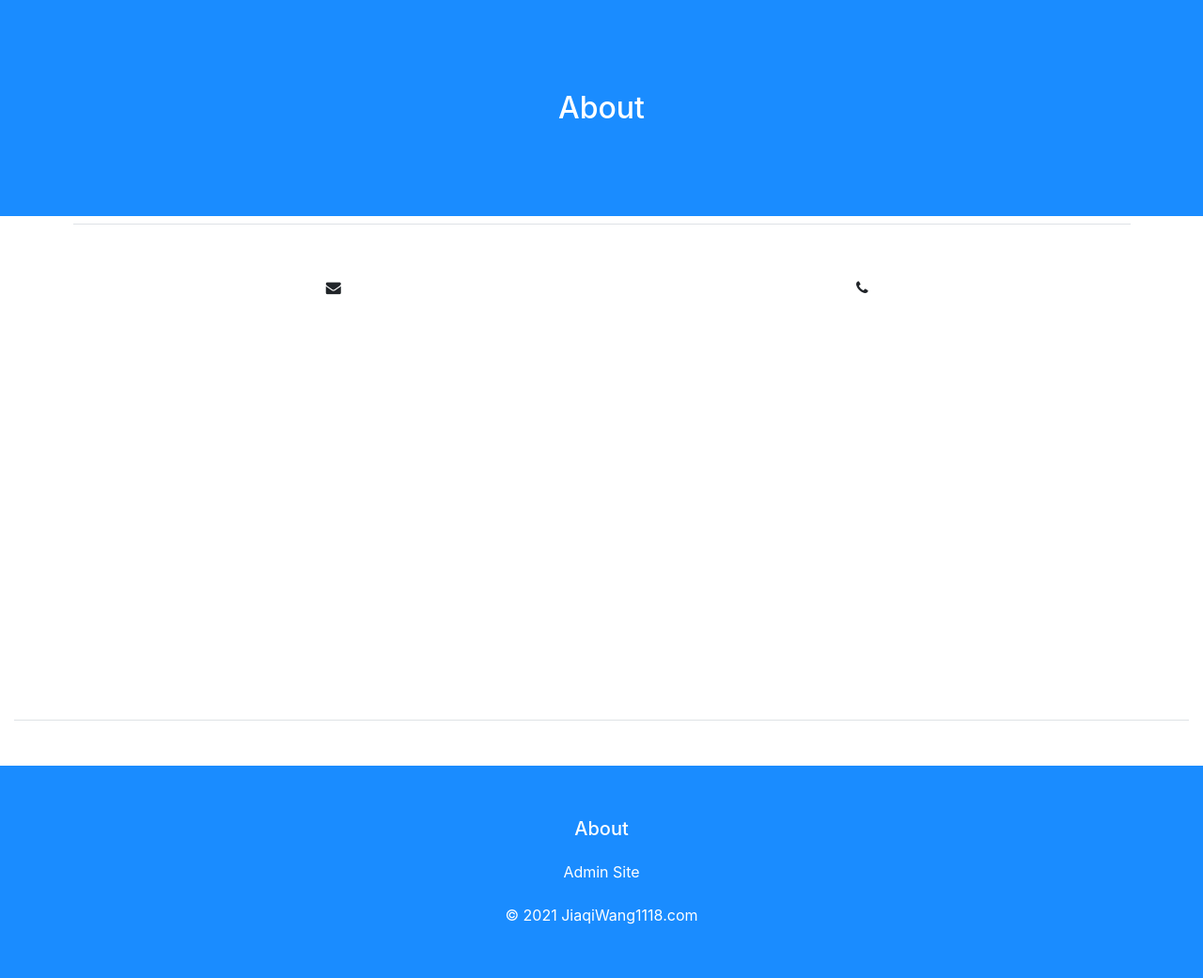
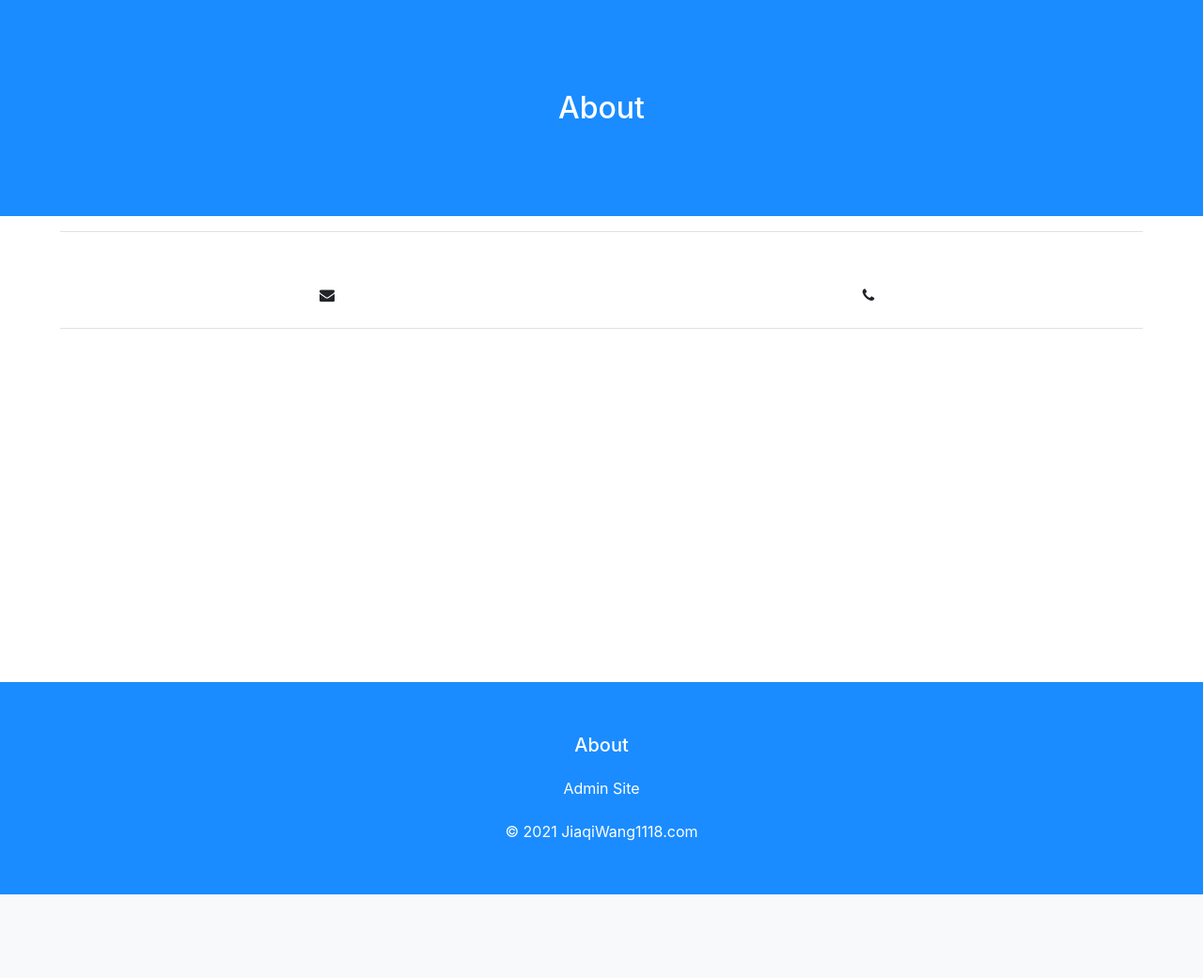
Before and after one commit to JackyW1118/cs-project-portfolio, a Django app: page /about/ in a window 1280 px wide. Shown: the part 56-1097 px from the top of the page at 94% size. After the commit the page ends 1008 px from the top, so only its background shows below. Run offline with Django 3.2, Linux system fonts and the light colour scheme; data that the repository does not hold is empty; some libraries are stand-ins or nearby versions.

Commit message:
adjust container width

```diff
--- a/myprojects/static/myprojects/index.css
+++ b/myprojects/static/myprojects/index.css
@@ -8,16 +8,18 @@
     }
 }
 
+.container-fluid{
+    padding: 0;
+ }
+
 .hero{
     background-color:  #1a8cff;
-    margin-left: calc(50% - 50vw);
-    width: 100vw;
     text-align: center;
+    width: 100%;
 }
+
 .proj-hero{
     background-color:  #1a8cff;
-    margin-left: calc(50% - 50vw);
-    width: 100vw;
     text-align: center;
     height: 250px;
 }
--- a/myprojects/templates/myprojects/about.html
+++ b/myprojects/templates/myprojects/about.html
@@ -6,7 +6,7 @@
     </h1>
 </div>
 <div class="width-control set-height">
-    <legend class="border-bottom my-2"></legend>
+    <legend class="border-bottom my-3"></legend>
     <div>
         {{myinfo.about_page_description}}
     </div>
@@ -19,5 +19,6 @@
             <i class="fa fa-phone"><a  class="ml-2" href="tel:{{myinfo.phone_number}}">{{myinfo.phone_number}}</a></i>
         </div>
     </div>
+    <legend class="border-bottom my-3"></legend>
 </div>
 {% endblock content %}
--- a/myprojects/templates/myprojects/base.html
+++ b/myprojects/templates/myprojects/base.html
@@ -44,10 +44,9 @@
         </div>
       </nav>
     </header>
-    <main role="main" class="container-fluid">
+    <div role="main" class="container-fluid">
         {% block content %}{% endblock %}
-        <legend class="border-bottom pb-8 my-5"></legend>
-    </main>
+    </div>
     <footer class="footer hero">
       <div class="row">
         <div class="h5 col-sm pb-2 pt-5">
--- a/myprojects/templates/myprojects/project_detail.html
+++ b/myprojects/templates/myprojects/project_detail.html
@@ -1,6 +1,5 @@
 {% extends "myprojects/base.html" %}
 {% block content %}
-<div class="width-control">
 <div class="proj-hero d-flex justify-content-center">
     <br class="my-5">
     <h1 class="h1 text-white py-5 text-wdith my-5">
@@ -8,6 +7,7 @@
     </h1>
     <br class="my-5">
 </div>
+<div class="width-control">
     <div class = "content-sec">
         <div class="row my-5">
             <div class="col-sm">
@@ -45,7 +45,7 @@
     </div>
 {% endif %}
 {% for update in updates %}
-<legend class="border-bottom my-2"></legend>
+<legend class="border-bottom my-3"></legend>
 <div class="width-control">
     <div class="row">
         <div class="h5 col-sm">
```
Lines whose indentation alone changed are shown as unchanged.
